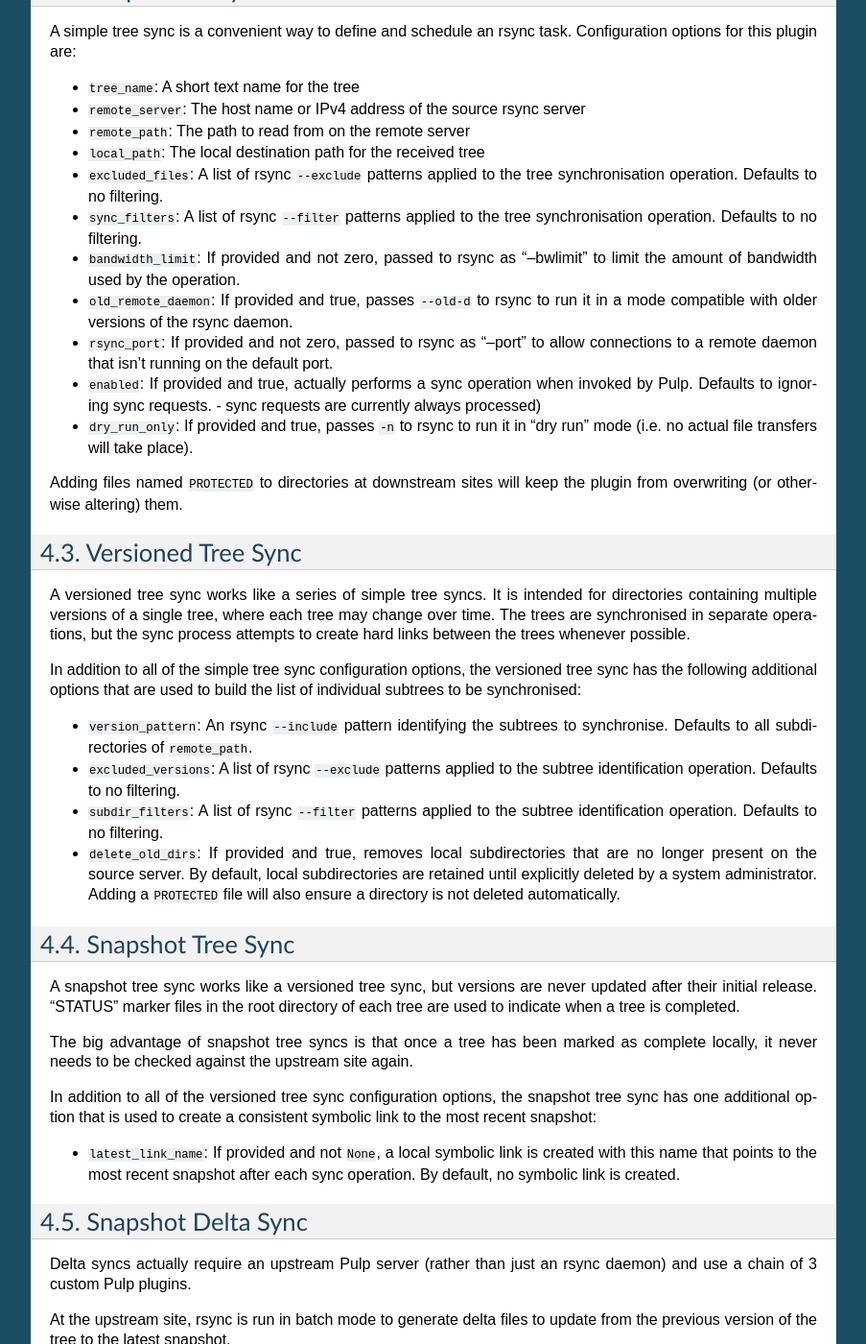
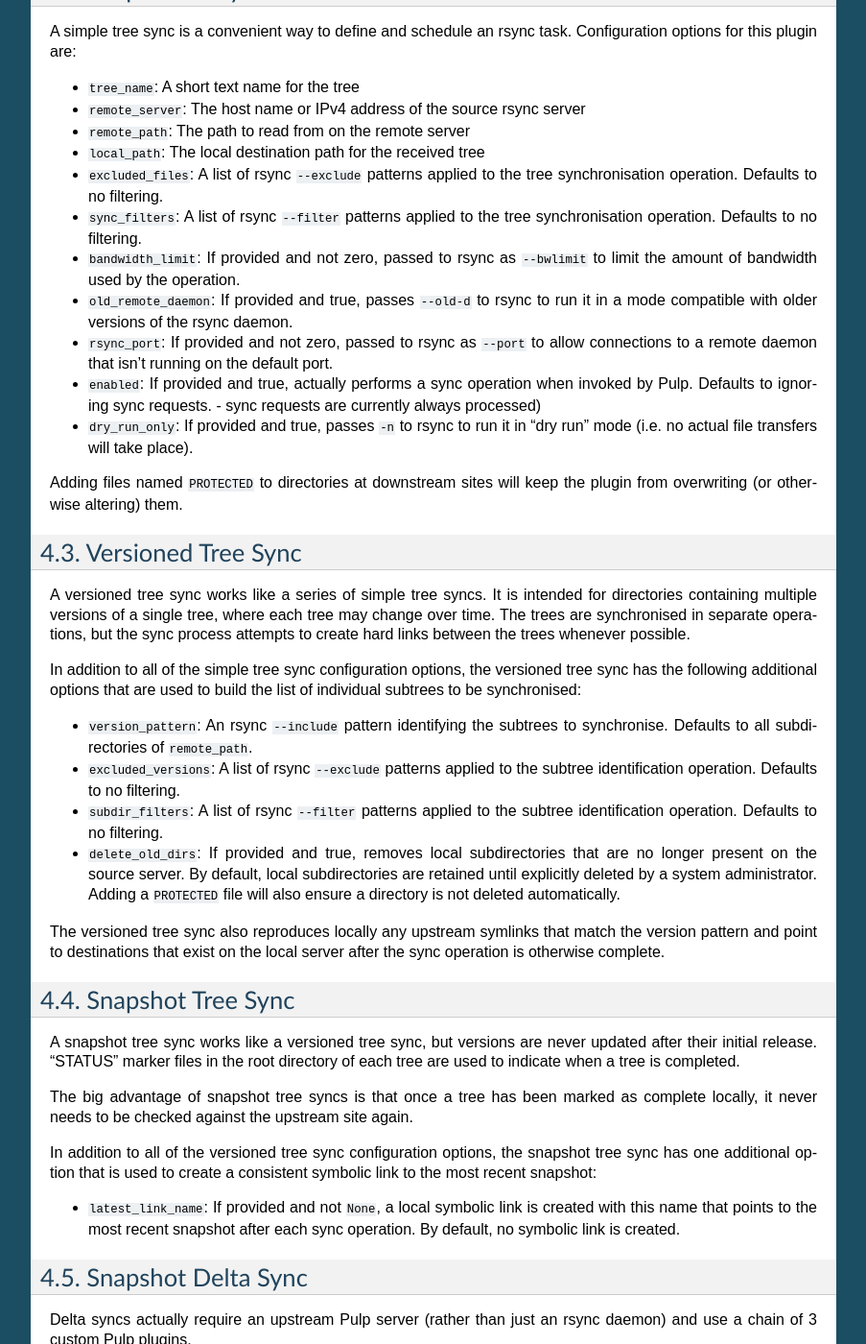
Before and after one commit to ncoghlan/pulpdist, a Sphinx documentation site: the page built from doc/plugins.rst, in a window 1280 px wide and 1400 px high, scrolled down 535 px. Shown: the whole window at 96% size, without its empty margins (198-1101 px from the left). Built offline with Sphinx 7.4.7, drawn with Linux system fonts in a browser that asks for light colours; some of the changed text lies outside the part shown.

```diff
--- a/doc/plugins.rst
+++ b/doc/plugins.rst
@@ -27,6 +27,8 @@ transferring any files (some temporary local copies of small metadata files
 may still be made in order to determine the details of the dry run operation).
 
 
+.. _simple-tree-sync:
+
 Simple Tree Sync
 ----------------
 
@@ -41,11 +43,11 @@ Configuration options for this plugin are:
   tree synchronisation operation. Defaults to no filtering.
 * ``sync_filters``: A list of rsync ``--filter`` patterns applied to the
   tree synchronisation operation. Defaults to no filtering.
-* ``bandwidth_limit``: If provided and not zero, passed to rsync as "--bwlimit"
-  to limit the amount of bandwidth used by the operation.
+* ``bandwidth_limit``: If provided and not zero, passed to rsync as
+  ``--bwlimit`` to limit the amount of bandwidth used by the operation.
 * ``old_remote_daemon``:  If provided and true, passes ``--old-d`` to rsync to
   run it in a mode compatible with older versions of the rsync daemon.
-* ``rsync_port``: If provided and not zero, passed to rsync as "--port" to
+* ``rsync_port``: If provided and not zero, passed to rsync as ``--port`` to
   allow connections to a remote daemon that isn't running on the default port.
 * ``enabled``: If provided and true, actually performs a sync operation when
   invoked by Pulp. Defaults to ignoring sync requests.
@@ -56,6 +58,8 @@ Configuration options for this plugin are:
 Adding files named ``PROTECTED`` to directories at downstream sites will
 keep the plugin from overwriting (or otherwise altering) them.
 
+
+.. _versioned-tree-sync:
 
 Versioned Tree Sync
 -------------------
@@ -81,6 +85,11 @@ build the list of individual subtrees to be synchronised:
   are retained until explicitly deleted by a system administrator. Adding a
   ``PROTECTED`` file will also ensure a directory is not deleted automatically.
 
+The versioned tree sync also reproduces locally any upstream symlinks that
+match the version pattern and point to destinations that exist on the local
+server after the sync operation is otherwise complete.
+
+.. _snapshot-tree-sync:
 
 Snapshot Tree Sync
 ------------------
```
Also changed, not shown: other parts of doc/plugins.rst (+1 -1 lines), doc/cli.rst (+57 -15 lines), 2 other files.
